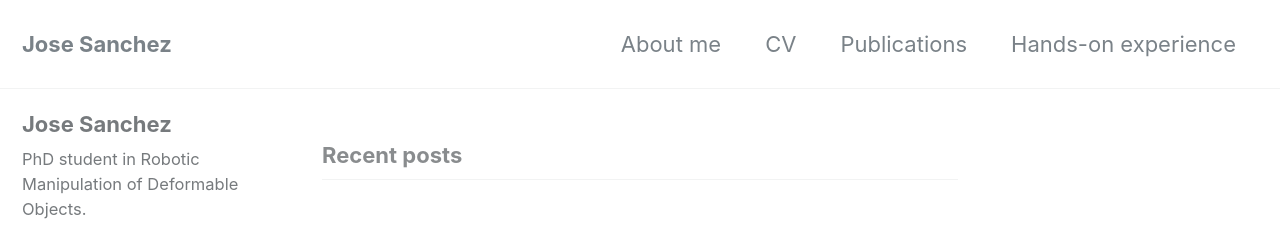
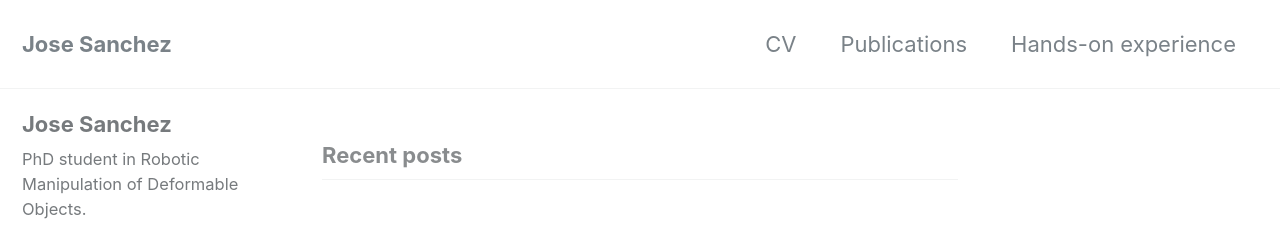
Before and after one commit to jsanch2s/jsanch2s.github.io, a Jekyll site: the page built from index.html, in a window 1280 px wide and 900 px high. Shown: the top 226 px of the window. Built offline with Jekyll 4.4.1, drawn with Linux system fonts in a browser that asks for light colours; cached includes are drawn as plain includes; nearby versions of some CDN libraries; our own code applies the rules of GitHub Pages for plain Markdown files; the list of posts is cut into pages by our own code.

Commit message:
Remove about me tab

```diff
--- a/_data/navigation.yml
+++ b/_data/navigation.yml
@@ -1,7 +1,5 @@
 # main links
 main:
-  - title: "About me"
-    url: /about_me/
   - title: "CV"
     url: /cv/
   - title: "Publications"
```
